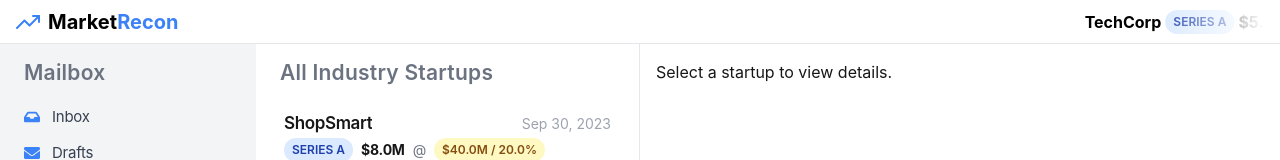
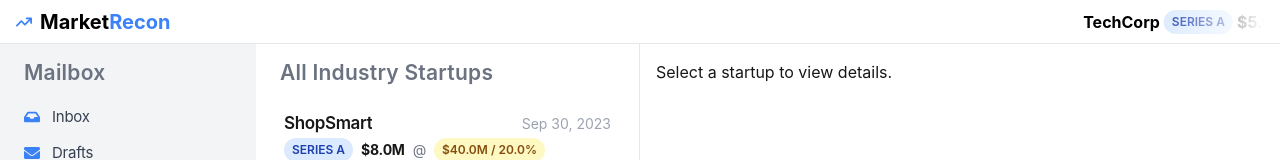
Before and after one commit to buzsh/recon, a Next.js app: page / in a window 1280 px wide. Shown: the top 160 px of the page. Built offline with nearby package versions, Linux system fonts and the light colour scheme.

Commit message:
fix: remove react feather

```diff
--- a/components/TopHeader.tsx
+++ b/components/TopHeader.tsx
@@ -1,7 +1,7 @@
 "use client";
 
 import React, { useState } from 'react';
-import { TrendingUp } from 'react-feather';
+import { FaArrowTrendUp } from "react-icons/fa6";
 import FundingRoundPill from './FundingRoundPill';
 import ValuationPill from './ValuationPill';
 import { FundingRoundType } from '../data/types';
@@ -27,7 +27,7 @@ const TopHeader: React.FC<TopHeaderProps> = ({ tickerItems }) => {
   return (
     <header className="h-11 bg-white dark:bg-gray-800 border-b border-gray-200 dark:border-gray-700 flex items-center justify-between px-4">
       <div className="flex items-center">
-        <TrendingUp className="text-blue-500 mr-2" />
+        <FaArrowTrendUp className="text-blue-500 dark:text-blue-400 mr-2" />
         <h1 className="text-xl font-bold">
           <span className="text-black dark:text-white">Market</span>
           <span className="text-blue-500 dark:text-blue-400">Recon</span>
--- a/package.json
+++ b/package.json
@@ -12,7 +12,6 @@
     "next": "15.0.1",
     "react": "19.0.0-rc-69d4b800-20241021",
     "react-dom": "19.0.0-rc-69d4b800-20241021",
-    "react-feather": "^2.0.10",
     "react-icons": "^5.3.0"
   },
   "devDependencies": {
```
Also changed, not shown: 1 other file (tests, documents, lock files or other folders).
